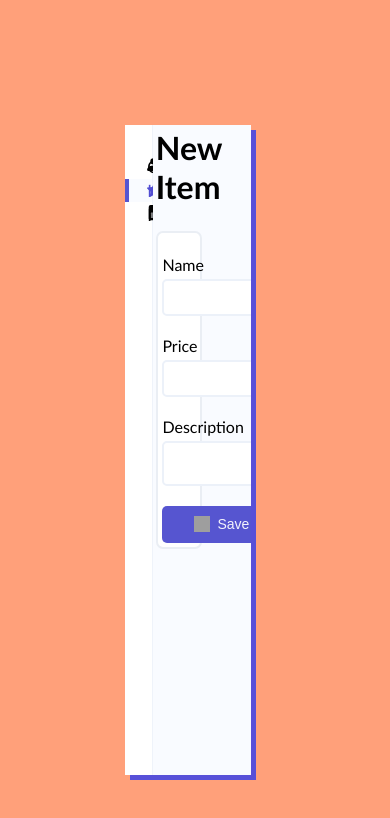
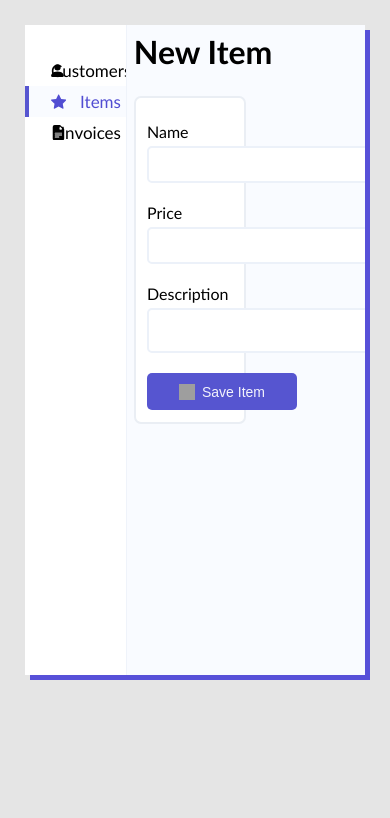
Before and after one commit to Rozamo/ReactBillBook, a React app: page /items/create in a window 390 px wide. Shown: the top 818 px of the page. Built offline with nearby package versions, Linux system fonts and the light colour scheme; grey boxes are pictures that could not be loaded.

Commit message:
Responsive

```diff
--- a/src/components/sidebar/SidebarItem.js
+++ b/src/components/sidebar/SidebarItem.js
@@ -23,7 +23,7 @@ export default function SidebarItem(props) {
   return (
     <div className={classValue}>
       <span
-        style={{minWidth: '1em'}}
+        style={{minWidth: '1em', lineHeight: '77%'}}
       >
         {renderIcon()}</span>
       {value}
--- a/src/css/style1.css
+++ b/src/css/style1.css
@@ -5,13 +5,9 @@
     box-sizing: border-box;
 }
 
-a, a:visited, a:hover, a:active {
-    text-decoration: none;
-    color: inherit;
-}
-
 body {
-    background: lightsalmon;
+    width: 100%;
+    background: rgb(229, 229, 229);
     position: relative;
     font-family: 'Trebuchet MS', 'Lucida Sans Unicode', 'Lucida Grande', 'Lucida Sans', Arial, sans-serif;
 }
@@ -21,12 +17,23 @@ body {
     justify-content: flex-start;
     padding: 25px;
     height: 700px;
-    margin: 100px;
+    margin: 150px;
+}
+
+@media screen and (max-width: 1090px) {
+    .outside-box {
+        margin: 0px;
+    }
+}
+
+a, a:visited, a:hover, a:active {
+    text-decoration: none;
+    color: inherit;
 }
 
 .side-bar {
     background: white;
-    width: 20%;
+    width: 30%;
     height: 100%;
     border-right: 1px solid rgb(239, 243, 250);
     box-shadow: #5750d8 5px 5px;
@@ -40,11 +47,12 @@ body {
     font-size: 17px;
     text-align: center;
     padding: 5%;
-    background-color: white;
     border-left: 4px solid white;
     display: flex;
     justify-content: flex-start;
     align-items: center;
+    transition: all 0.25s ease-in-out;
+    overflow: scroll;
 }
 
 .side-bar > a div:hover {
@@ -69,7 +77,7 @@ body {
 .content {
     overflow: auto;
     background-color: rgb(249, 251, 255);
-    width: 70%;
+    width: 100%;
     padding: 2%;
     overflow: scroll;
     box-shadow: #5750d8 5px 5px;
--- a/src/css/style2.css
+++ b/src/css/style2.css
@@ -150,6 +150,7 @@ input.wrong-input:focus {
     margin-top: 25px;
     border: 2px solid rgb(234, 238, 244);
     border-radius: 7px;
+    width: 90%;
 }
 
 .cust-panel-1 {
@@ -158,14 +159,16 @@ input.wrong-input:focus {
     margin-top: 5px;
 }
 
-@media screen and (max-width: 1284px) {
+/* @media screen and (max-width: 1284px) {
     .cust-panel-1 {
         display: flex;
         flex-direction: column;
         justify-content: left;
         margin-top: 5px;
      }
-   }
+   } */
+
+
 
 textarea {
     height: 45px;
```
